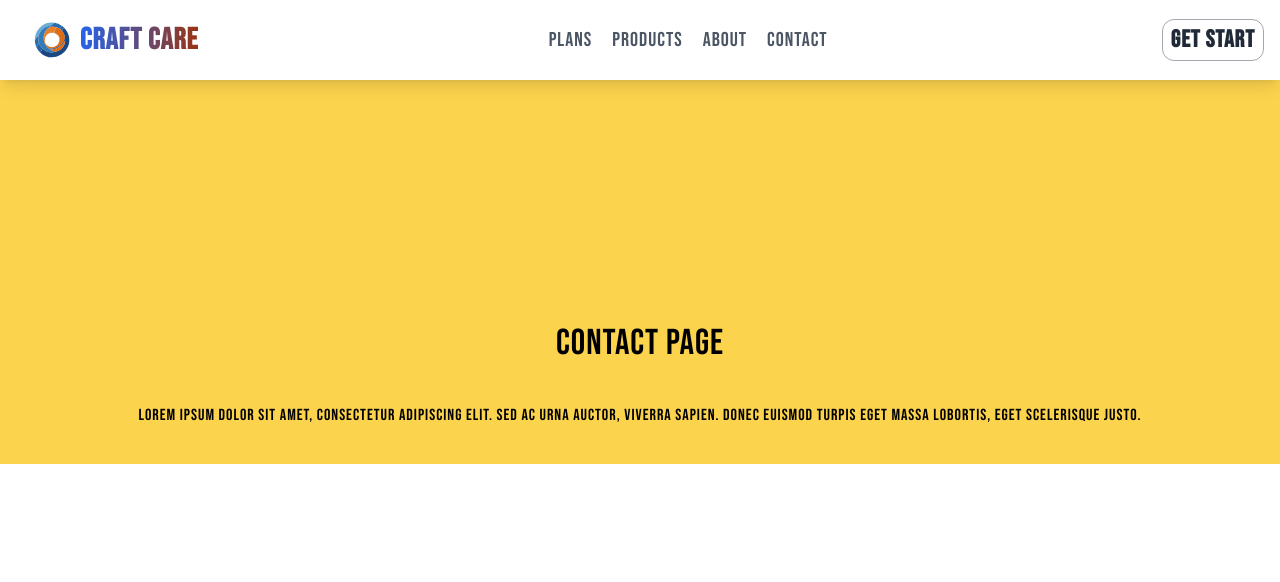
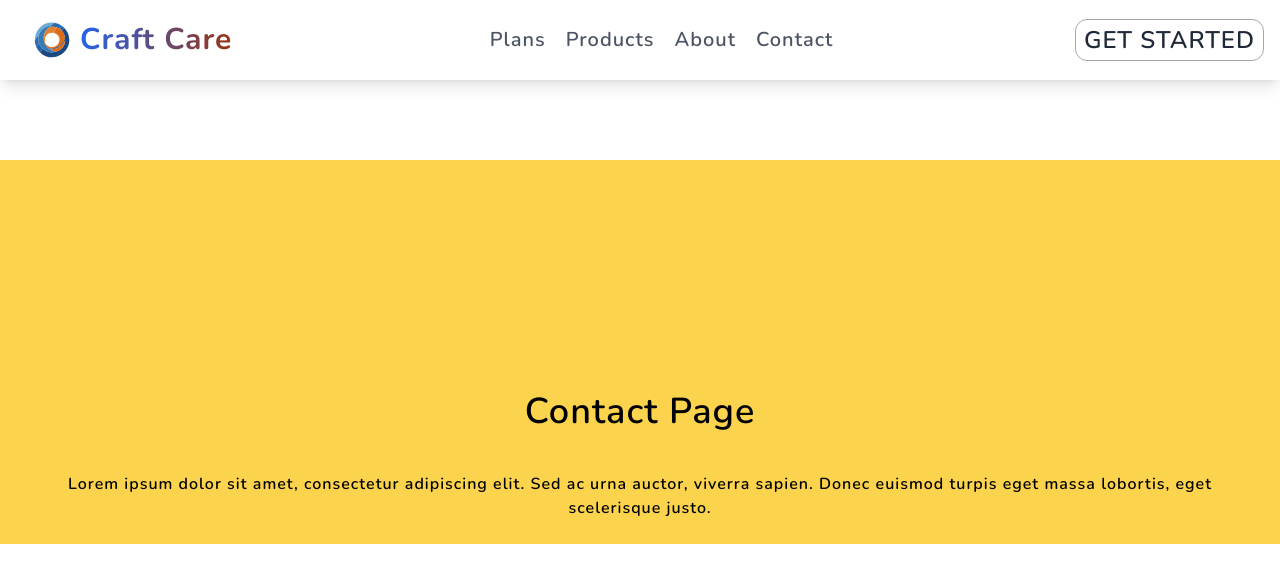
Before and after one commit to NaderTate/Excel-rank, a Next.js app: page /contact in a window 1280 px wide. Shown: the top 582 px of the page. Built offline with nearby package versions, Linux system fonts and the light colour scheme; no server answers.

Commit message:
review and local landing  pages

```diff
--- /dev/null
+++ b/app/(Public)/localranking/page.tsx
@@ -0,0 +1,14 @@
+import LandingPageAnimatedSection from "@/app/components/LandingPageAnimatedSection";
+import { localRankingLandinPageItems } from "@/lib/data";
+function page() {
+  return (
+    <div className="bg-[#F3F3F3] p-[30px]">
+      <div className="h-96 w-full mb-20 flex items-center justify-center bg-gray-200 animate-pulse">
+        Something will be here...
+      </div>
+      <LandingPageAnimatedSection data={localRankingLandinPageItems} />
+    </div>
+  );
+}
+
+export default page;
--- /dev/null
+++ b/app/components/LandingPageAnimatedSection.tsx
@@ -0,0 +1,29 @@
+function LandingPageAnimatedSection({
+  data,
+}: {
+  data: { text: string; img: string }[];
+}) {
+  return (
+    <div className="space-y-44">
+      {data.map((section, i) => (
+        <div
+          key={i}
+          className={`flex items-center justify-between ${
+            i % 2 == 0 && " flex-row-reverse"
+          }`}
+        >
+          <div className={`text-[36px] font-semibold ${i % 2 == 0 && " flex"}`}>
+            <span
+              className={`m-auto mr-0 text-[36px] w-[552px] whitespace-pre-line `}
+            >
+              {section.text}
+            </span>
+          </div>
+          <img src={section.img} className="rounded-[40px] shadow-lg" alt="" />
+        </div>
+      ))}
+    </div>
+  );
+}
+
+export default LandingPageAnimatedSection;
--- a/app/components/Navbar/index.tsx
+++ b/app/components/Navbar/index.tsx
@@ -1,26 +1,27 @@
-'use client';
+"use client";
 
-import Link from 'next/link';
-import Image from 'next/image';
-import SignIn from '@components/auth/SignIn-btn';
-import { usePathname } from 'next/navigation';
-import { useSession } from 'next-auth/react';
-import DropDown from './DropDown';
-import Drawer from './Drawer';
-import { navItems } from '@/lib/data';
+import Link from "next/link";
+import Image from "next/image";
+import SignIn from "@components/auth/SignIn-btn";
+import { usePathname } from "next/navigation";
+import { useSession } from "next-auth/react";
+import DropDown from "./DropDown";
+import Drawer from "./Drawer";
+import { navItems } from "@/lib/data";
+import AnimatedLink from "../animatedLink";
 
 const Navbar = () => {
   const { data: session }: any = useSession();
   const pathname = usePathname();
 
-  if (pathname === '/signin') {
+  if (pathname === "/signin") {
     return null;
   }
 
   return (
-    <nav className="flex justify-between items-center bg-tra text-gray-600 right-0 fixed w-full shadow-lg bg-white/90 dark:shadow-slate-800 z-10  dark:bg-gray-900 h-16 lg:h-20">
+    <nav className="flex justify-between items-center bg-tra text-gray-600 right-0 w-full shadow-lg bg-white/90 dark:shadow-slate-800 z-10  dark:bg-gray-900 h-16 lg:h-20">
       <div className="py-2 sm:py-1 px-2 md:px-5 lg:px-8 sm:p-8flex itmes-center ">
-        <Link href="/" className="flex items-center justify-center">
+        <AnimatedLink href="/" className="flex items-center justify-center">
           <Image
             className=" w-8 h-8 lg:w-10 lg:h-10"
             src="/logo.svg"
@@ -31,13 +32,13 @@ const Navbar = () => {
           <div className="hidden gradient_text sm:block ml-2 text-xl font-bold text-gray-900 dark:text-white sm:text-2xl md:text-3xl">
             Craft Care
           </div>
-        </Link>
+        </AnimatedLink>
       </div>
 
       <ul className="hidden md:flex items-center gap-5 text-lg lg:text-xl font-medium">
         {navItems.map((item) => (
-          <li key={item.name + 'navbar'}>
-            <Link href={item.url}>{item.name}</Link>
+          <li key={item.name + "navbar"}>
+            <AnimatedLink href={item.url}>{item.name}</AnimatedLink>
           </li>
         ))}
       </ul>
--- a/app/components/auth/SignIn-btn.tsx
+++ b/app/components/auth/SignIn-btn.tsx
@@ -1,16 +1,17 @@
-'use client';
+"use client";
 
-import Link from 'next/link';
+import Link from "next/link";
+import AnimatedLink from "../animatedLink";
 
 const SignIn = () => {
   return (
     <div className="flex items-center justify-center text-gray-800 font-semibold text-lg md:text-xl lg:text-2xl">
-      <Link
+      <AnimatedLink
         href="/signin"
         className="border border-gray-600/50 rounded-xl px-2 py-1 hover:bg-gray-600 hover:text-white transition"
       >
-        GET START
-      </Link>
+        GET STARTED
+      </AnimatedLink>
     </div>
   );
 };
--- a/app/globals.css
+++ b/app/globals.css
@@ -33,3 +33,76 @@
   width: 100%;
   height: 100vh;
 }
+
+/* Animate the page content separatly */
+.mains {
+  view-transition-name: mains;
+}
+
+::view-transition-old(mains) {
+  animation: slide-left 0.5s ease-in-out 1 forwards;
+}
+
+::view-transition-new(mains) {
+  animation: slide-left2 0.5s ease-in-out 1 forwards;
+}
+
+/* ::view-transition-old(page-header) {
+  animation: hide 1s ease-in-out 1 forwards;
+}
+
+::view-transition-new(page-header) {
+  animation: slide-right 2s ease-in-out 1 forwards;
+}
+
+::view-transition-old(page-content) {
+  animation: hide 1s ease-in-out 1 forwards;
+}
+
+::view-transition-new(page-content) {
+  animation: slide-left 2.5s ease-in-out 1 forwards;
+} */
+
+/* First Animation */
+
+@keyframes fade-and-scale-in {
+  from {
+    opacity: 0;
+    scale: 0;
+  }
+
+  to {
+    opacity: 1;
+    scale: 1;
+  }
+}
+
+.imgContainer img {
+  opacity: 0;
+  animation: fade-and-scale-in 1s ease-in-out 1 forwards;
+}
+
+.imgContainer img:nth-child(1) {
+  animation-delay: 0.3s;
+}
+.imgContainer img:nth-child(2) {
+  animation-delay: 0.6s;
+}
+.imgContainer img:nth-child(3) {
+  animation-delay: 0.9s;
+}
+.imgContainer img:nth-child(4) {
+  animation-delay: 1.2s;
+}
+.imgContainer img:nth-child(5) {
+  animation-delay: 1.5s;
+}
+.imgContainer img:nth-child(6) {
+  animation-delay: 1.8s;
+}
+.imgContainer img:nth-child(7) {
+  animation-delay: 2.1s;
+}
+.imgContainer img:nth-child(8) {
+  animation-delay: 2.4s;
+}
--- a/app/layout.tsx
+++ b/app/layout.tsx
@@ -1,12 +1,12 @@
 import "./globals.css";
 import type { Metadata } from "next";
-import { Bebas_Neue } from "next/font/google";
+import { Nunito } from "next/font/google";
 import SessionProv from "@components/auth/SessionProv";
 import Navbar from "@components/Navbar";
 
-const bebas = Bebas_Neue({
+const nunito = Nunito({
   subsets: ["latin", "latin-ext"],
-  weight: ["400"],
+  weight: ["600", "700", "800", "900"],
 });
 
 export const metadata: Metadata = {
@@ -32,7 +32,7 @@ export default function RootLayout({
 }) {
   return (
     <html lang="en">
-      <body className={bebas.className}>
+      <body className={nunito.className}>
         <SessionProv session={session}>
           <Navbar />
           {children}
--- a/app/reviews/page.tsx
+++ /dev/null
@@ -1,27 +0,0 @@
-import React from "react";
-import CircleSocials from "../components/CircleSocials";
-
-function page() {
-  return (
-    <div className="bg-[#F3F3F3] p-[30px] mt-96">
-      <div className="h-96 w-full mb-20 flex items-center justify-center bg-gray-200 animate-pulse">
-        Something will be here...
-      </div>
-      <div className="grid grid-cols-2 items-center">
-        <div className="text-4xl">
-          The ultimate AI-powered review analyzer for any business. Whether it’s
-          <span className="font-bold">
-            {" "}
-            Yelp, Google, Airbnb, TripAdvisor,{" "}
-          </span>
-          or any other website, we’ve got you covered.
-        </div>
-        <div className="m-auto mr-0">
-          <CircleSocials />
-        </div>
-      </div>
-    </div>
-  );
-}
-
-export default page;
--- a/lib/data.ts
+++ b/lib/data.ts
@@ -1,75 +1,109 @@
-import { FcCollaboration, FcPositiveDynamic } from 'react-icons/fc';
+import { FcCollaboration, FcPositiveDynamic } from "react-icons/fc";
 
 export const productsList = [
   {
-    name: 'Reviews',
-    link: '/dashboard/reviews',
+    name: "Reviews",
+    link: "/dashboard/reviews",
     icon: FcCollaboration,
     description:
-      'Reviewalyzer instantly analyzes product reviews using advanced NLP. It delivers an easy to grasp summary highlighting key themes, so you can make informed purchase decisions fast.',
+      "Reviewalyzer instantly analyzes product reviews using advanced NLP. It delivers an easy to grasp summary highlighting key themes, so you can make informed purchase decisions fast.",
   },
   {
-    name: 'Analytics',
-    link: '/dashboard/analytics',
+    name: "Analytics",
+    link: "/dashboard/analytics",
     icon: FcPositiveDynamic,
-    description: 'Coming soon...',
+    description: "Coming soon...",
   },
 ];
 
 export const navItems = [
   {
-    name: 'Plans',
-    url: '/#plans',
+    name: "Plans",
+    url: "/plans",
   },
   {
-    name: 'Products',
-    url: '/#products',
+    name: "Products",
+    url: "/products",
   },
   {
-    name: 'About',
-    url: '/about',
+    name: "About",
+    url: "/about",
   },
   {
-    name: 'Contact',
-    url: '/#contact',
+    name: "Contact",
+    url: "/contact",
   },
 ];
 
 export const pricingItems = [
   {
-    name: 'Standard',
-    price: '10',
+    name: "Standard",
+    price: "10",
     description:
-      'Lorem ipsum dolor sit amet, consectetur adipiscing elit, sed do eiusmod tempor incididunt ut labore et dolore magna aliqua.',
+      "Lorem ipsum dolor sit amet, consectetur adipiscing elit, sed do eiusmod tempor incididunt ut labore et dolore magna aliqua.",
     features: [
-      'Lorem ipsum dolor sit amet',
-      'Lorem ipsum dolor sit amet',
-      'Lorem ipsum dolor sit amet',
-      'Lorem ipsum dolor sit amet',
+      "Lorem ipsum dolor sit amet",
+      "Lorem ipsum dolor sit amet",
+      "Lorem ipsum dolor sit amet",
+      "Lorem ipsum dolor sit amet",
     ],
   },
   {
-    name: 'Plus',
-    price: '20',
+    name: "Plus",
+    price: "20",
     description:
-      'Lorem ipsum dolor sit amet, consectetur adipiscing elit, sed do eiusmod tempor incididunt ut labore et dolore magna aliqua.',
+      "Lorem ipsum dolor sit amet, consectetur adipiscing elit, sed do eiusmod tempor incididunt ut labore et dolore magna aliqua.",
     features: [
-      'Lorem ipsum dolor sit amet',
-      'Lorem ipsum dolor sit amet',
-      'Lorem ipsum dolor sit amet',
-      'Lorem ipsum dolor sit amet',
+      "Lorem ipsum dolor sit amet",
+      "Lorem ipsum dolor sit amet",
+      "Lorem ipsum dolor sit amet",
+      "Lorem ipsum dolor sit amet",
     ],
   },
   {
-    name: 'Premium',
-    price: '30',
+    name: "Premium",
+    price: "30",
     description:
-      'Lorem ipsum dolor sit amet, consectetur adipiscing elit, sed do eiusmod tempor incididunt ut labore et dolore magna aliqua.',
+      "Lorem ipsum dolor sit amet, consectetur adipiscing elit, sed do eiusmod tempor incididunt ut labore et dolore magna aliqua.",
     features: [
-      'Lorem ipsum dolor sit amet',
-      'Lorem ipsum dolor sit amet',
-      'Lorem ipsum dolor sit amet',
-      'Lorem ipsum dolor sit amet',
+      "Lorem ipsum dolor sit amet",
+      "Lorem ipsum dolor sit amet",
+      "Lorem ipsum dolor sit amet",
+      "Lorem ipsum dolor sit amet",
     ],
   },
 ];
+
+export const reviewsLandingPageItems = [
+  {
+    img: "https://res.cloudinary.com/dqkyatgoy/image/upload/v1697805200/Frame_1_shtmop.svg",
+    text: " Get personalized suggestions to improve your customers’ satisfaction",
+  },
+  {
+    img: "https://res.cloudinary.com/dqkyatgoy/image/upload/v1697805200/Frame_2_asq0w8.svg",
+    text: "Analyze your competitors \n  reviews and use their data to improve and become the best",
+  },
+  {
+    img: "https://res.cloudinary.com/dqkyatgoy/image/upload/v1697805990/Frame_3_ujodr8.svg",
+    text: "Get weekly reports to stay up to date",
+  },
+];
+
+export const localRankingLandinPageItems = [
+  {
+    img: "https://res.cloudinary.com/dqkyatgoy/image/upload/v1697823494/ranking_vvtdyp.svg",
+    text: "See your ranking in different nearby locations on the map",
+  },
+  {
+    img: "https://res.cloudinary.com/dqkyatgoy/image/upload/v1697824712/image_57_c5wvgc.svg",
+    text: "See how you rank against \n your competitors",
+  },
+  {
+    img: "https://res.cloudinary.com/dqkyatgoy/image/upload/v1697823180/Frame_3_fbgimg.svg",
+    text: "Get weekly reports and summaries to stay up to date",
+  },
+  {
+    img: "https://res.cloudinary.com/dqkyatgoy/image/upload/v1697823180/Frame_4_xdqr72.svg",
+    text: "Use our search simulator to test your website and ads ranking anywhere in the world",
+  },
+];
```
Also changed, not shown: app/(Public)/reviews/page.tsx (added, +31 -0 lines), app/components/CircleSocials.tsx (+26 -5 lines), lib/helpers.ts (added, +107 -0 lines).
